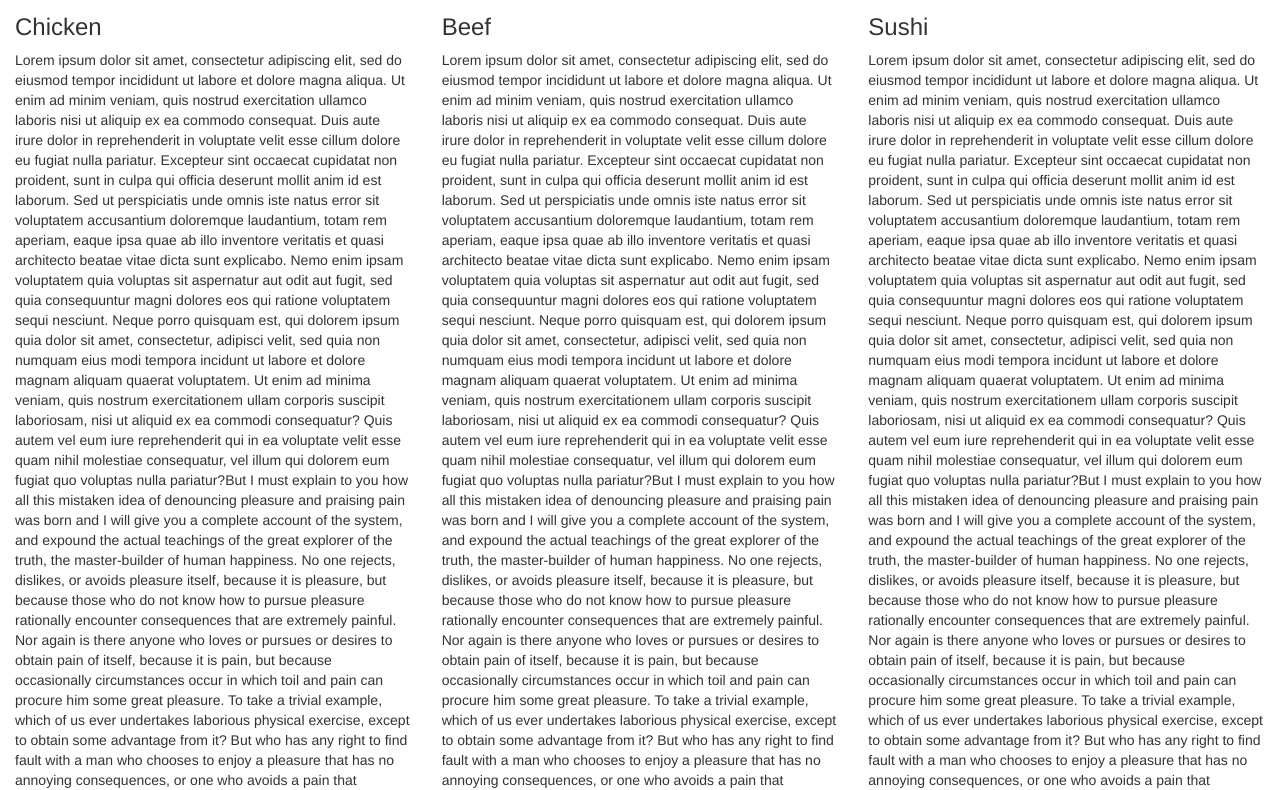
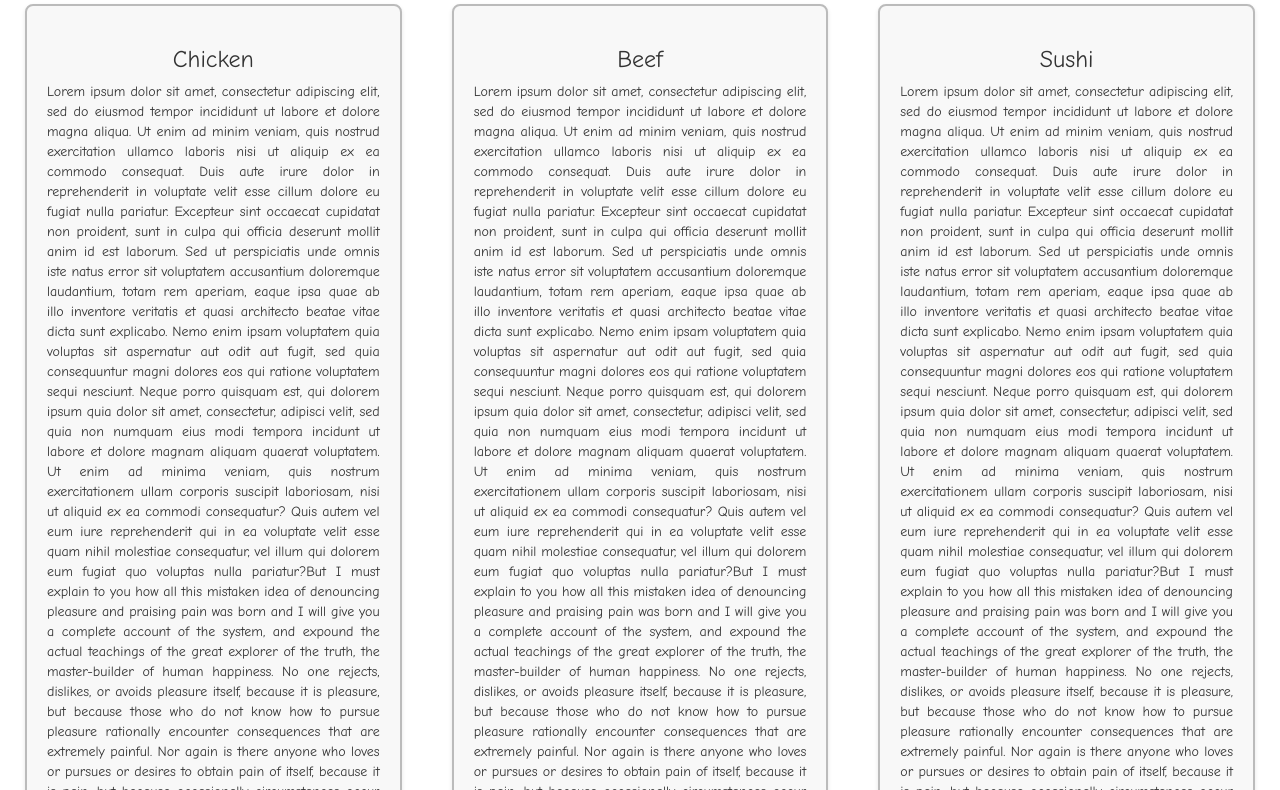
Before and after one commit to KarlaMayora/Coursera-test, a plain HTML site: page Mod3_Solution/index.html in a window 1280 px wide. Shown: the part 148-938 px from the top of the page. Drawn offline with nearby package versions, Linux system fonts and the light colour scheme.

Commit message:
Update index.html

```diff
--- a/Mod3_Solution/index.html
+++ b/Mod3_Solution/index.html
@@ -5,7 +5,7 @@
     <meta name="viewport" content="width=device-width, initial-scale=1.0">
     <title>Food, LLC</title>
     <link rel="stylesheet" href="https://maxcdn.bootstrapcdn.com/bootstrap/3.3.7/css/bootstrap.min.css">
-    <link rel="stylesheet" href="Mod3_Solution\CSS\styles.css">
+    <link rel="stylesheet" href="CSS\styles.css">
 </head>
 <body>
     <nav class="navbar navbar-default visible xs">
```
